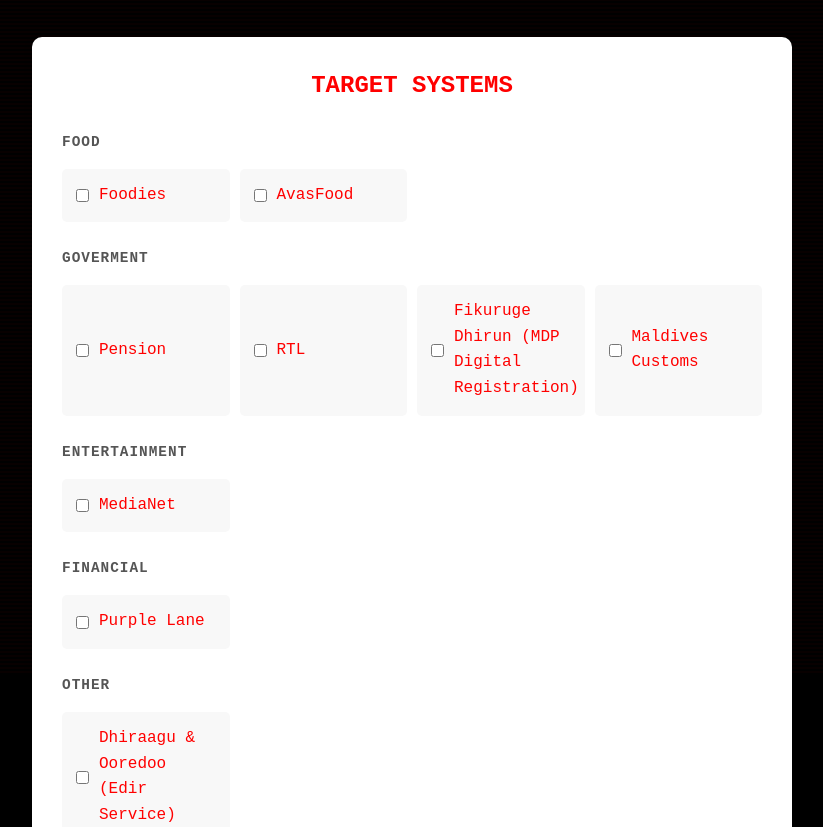
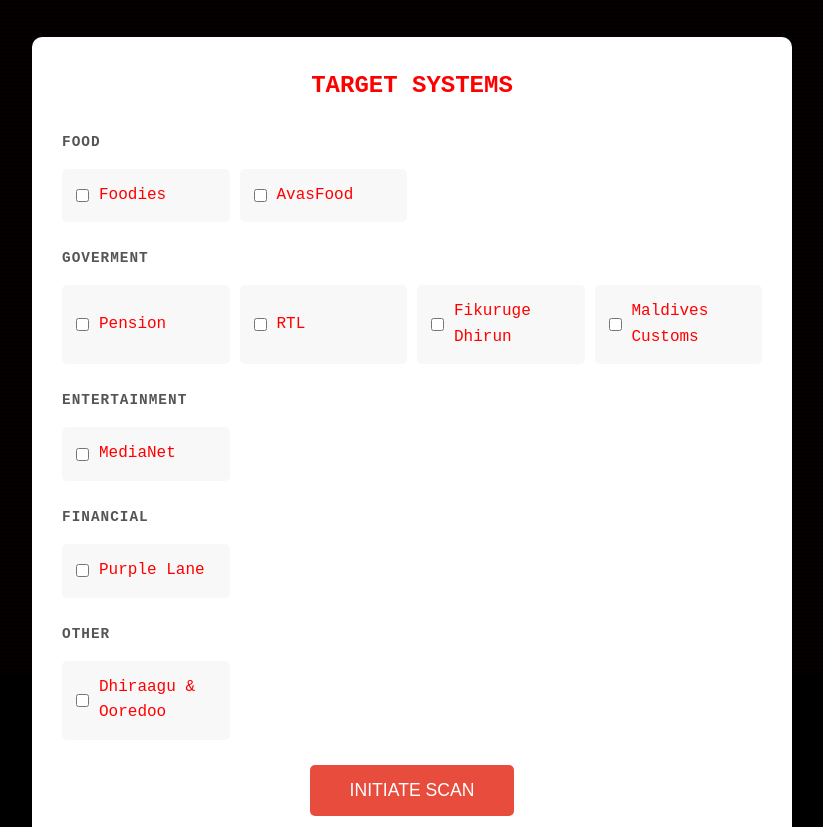
Before and after one commit to WhoIsFishie/HaveYouBeenPawndMV, a plain HTML site: page index.html in a window 1280 px wide. Shown: the part 125-952 px from the top of the page, without its empty margins (228-1051 px from the left). Drawn offline with Linux system fonts and the light colour scheme.

Commit message:
Update index.html
clean up

```diff
--- a/index.html
+++ b/index.html
@@ -538,7 +538,7 @@
     "Goverment": [
         "Pension",
         "RTL",
-        "Fikuruge Dhirun (MDP Digital Registration)",
+        "Fikuruge Dhirun",
         "Maldives Customs"
     ],
     "entertainment": [
@@ -548,7 +548,7 @@
         "Purple Lane"
     ],
     "other": [
-        "Dhiraagu & Ooredoo (Edir Service)"
+        "Dhiraagu & Ooredoo"
     ]
 }
         };
@@ -667,7 +667,7 @@
                         <div class="breach-date">INFILTRATED: <span>${formatDate(breach.date)}</span></div>
                         <div class="breach-date">SECURED: <span>${formatDate(breach.patchedDate)}</span></div>
                     </div>
-                    <div class="affected-users">${formatNumber(breach.affectedUsers)} TARGETS COMPROMISED</div>
+                    <div class="affected-users">${formatNumber(breach.affectedUsers)}</div>
                     <div class="breach-description">${breach.description}</div>
                     <div class="data-types">
                         <div class="data-types-label">EXFILTRATED DATA:</div>
```
